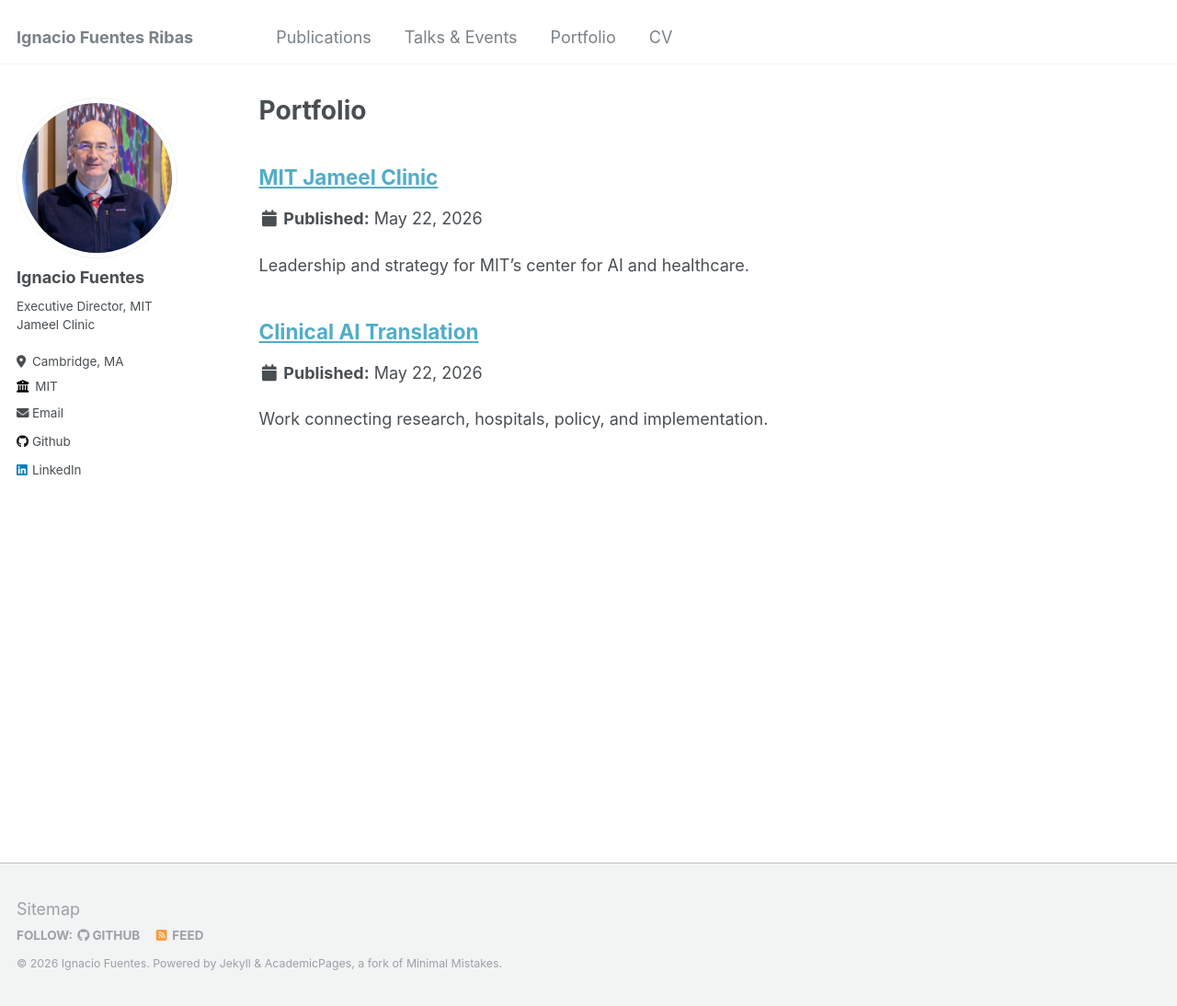
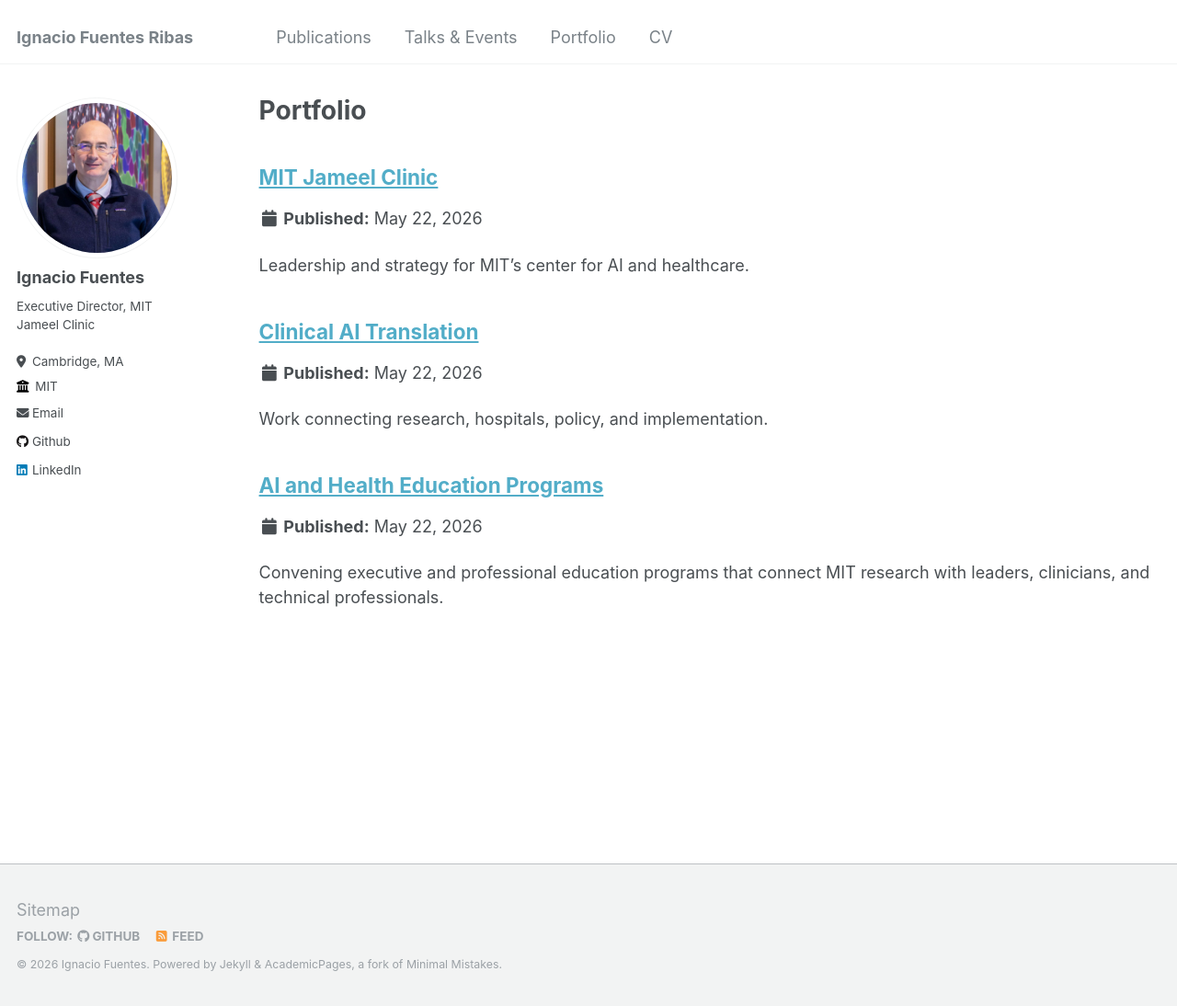
Before and after one commit to ifuentes3/ifuentes3.github.io, a Jekyll site: the page built from _pages/portfolio.html, in a window 1280 px wide and 1094 px high. Shown: the whole window at 92% size. Built offline with Jekyll 4.4.1, drawn with Linux system fonts in a browser that asks for light colours.

Commit message:
Add education program leadership

```diff
--- a/_pages/cv.md
+++ b/_pages/cv.md
@@ -21,6 +21,7 @@ Work experience
   * Leads operational and strategic work for MIT's center for AI and healthcare.
   * Supports interdisciplinary research across machine learning, biology, chemistry, and clinical sciences.
   * Works with hospital, industry, academic, and policy partners to translate AI research into practice.
+  * Convenes and organizes education programs in AI and health with MIT Sloan Executive Education and MIT Professional Education.
 
 * Director, MIT Jameel Clinic
 
@@ -33,6 +34,7 @@ Skills
 * AI and health strategy
 * Clinical translation
 * Digital health transformation
+* Executive and professional education
 * Innovation and entrepreneurship
 * Risk management and governance
 * Research operations
@@ -64,6 +66,8 @@ Teaching
 
 Service and leadership
 ======
+* Convener and organizer, Transforming Healthcare with AI programming with MIT Sloan Executive Education
+* Convener and organizer, MIT Professional Education machine learning programs with Regina Barzilay, Tommi Jaakkola, and colleagues
 * Member, World Economic Forum Digital Health Transformation Initiative, AI Strategic Advisory Group
 * Advisor, World Economic Forum on Digital Healthcare Transformation
 * Co-chair and board member, BSS Finance and Compensation Committee
--- /dev/null
+++ b/_portfolio/portfolio-3.md
@@ -0,0 +1,12 @@
+---
+title: "AI and Health Education Programs"
+excerpt: "Convening executive and professional education programs that connect MIT research with leaders, clinicians, and technical professionals."
+collection: portfolio
+---
+
+Ignacio convenes and organizes education programs that translate MIT research in artificial intelligence, machine learning, and healthcare into applied learning experiences for executives, clinicians, policy leaders, and technical professionals.
+
+This includes programming with MIT Sloan Executive Education, such as the Transforming Healthcare with AI series, and recurring MIT Professional Education offerings in machine learning with faculty including Regina Barzilay and Tommi Jaakkola.
+
+- [Transforming Healthcare with AI](https://executive.mit.edu/transforming-healthcare-ai.html)
+- [Machine Learning for Big Data and Text Processing: Advanced](https://professional.mit.edu/course-catalog/machine-learning-big-data-and-text-processing-advanced)
```
Also changed, not shown: _pages/about.md (+5 -0 lines).
